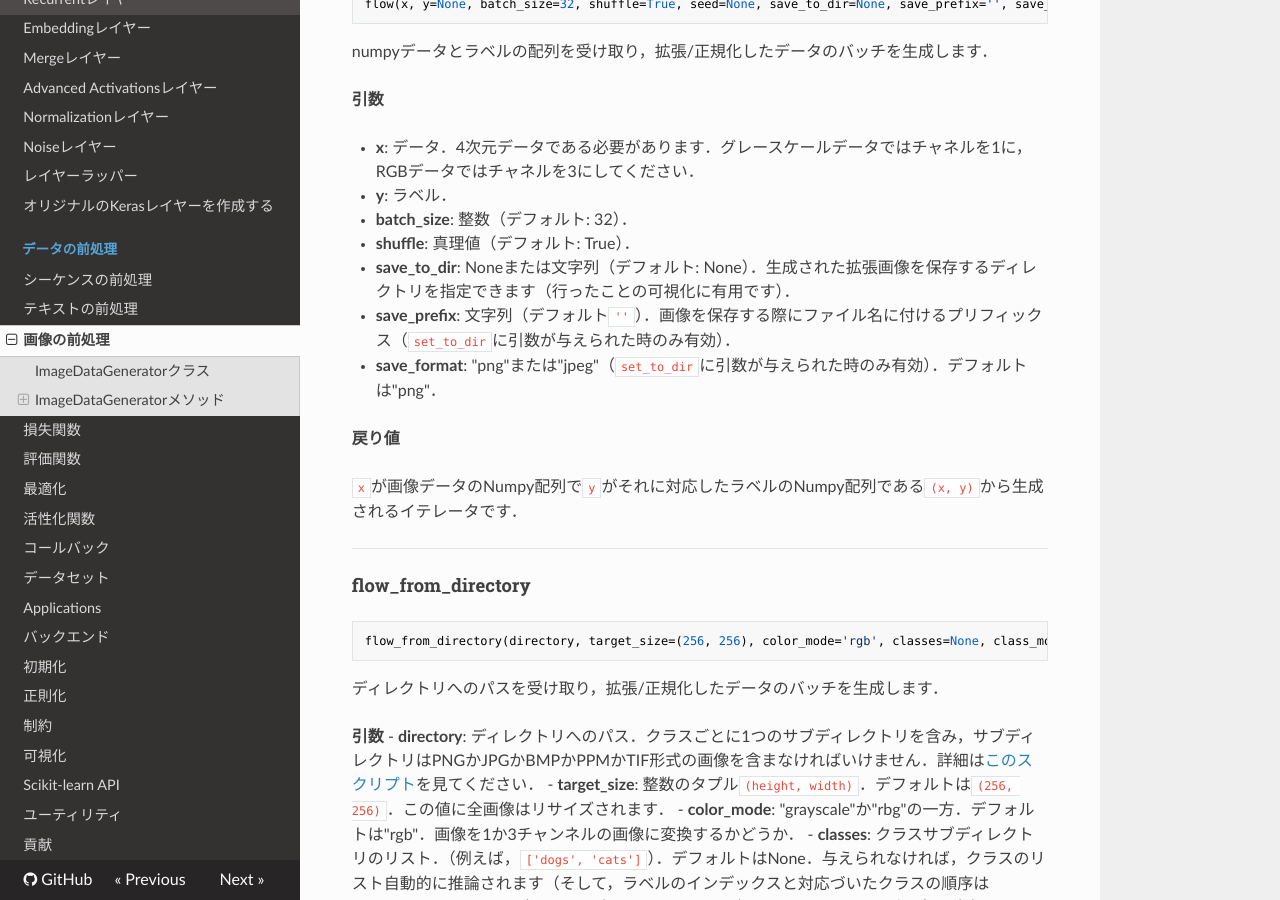
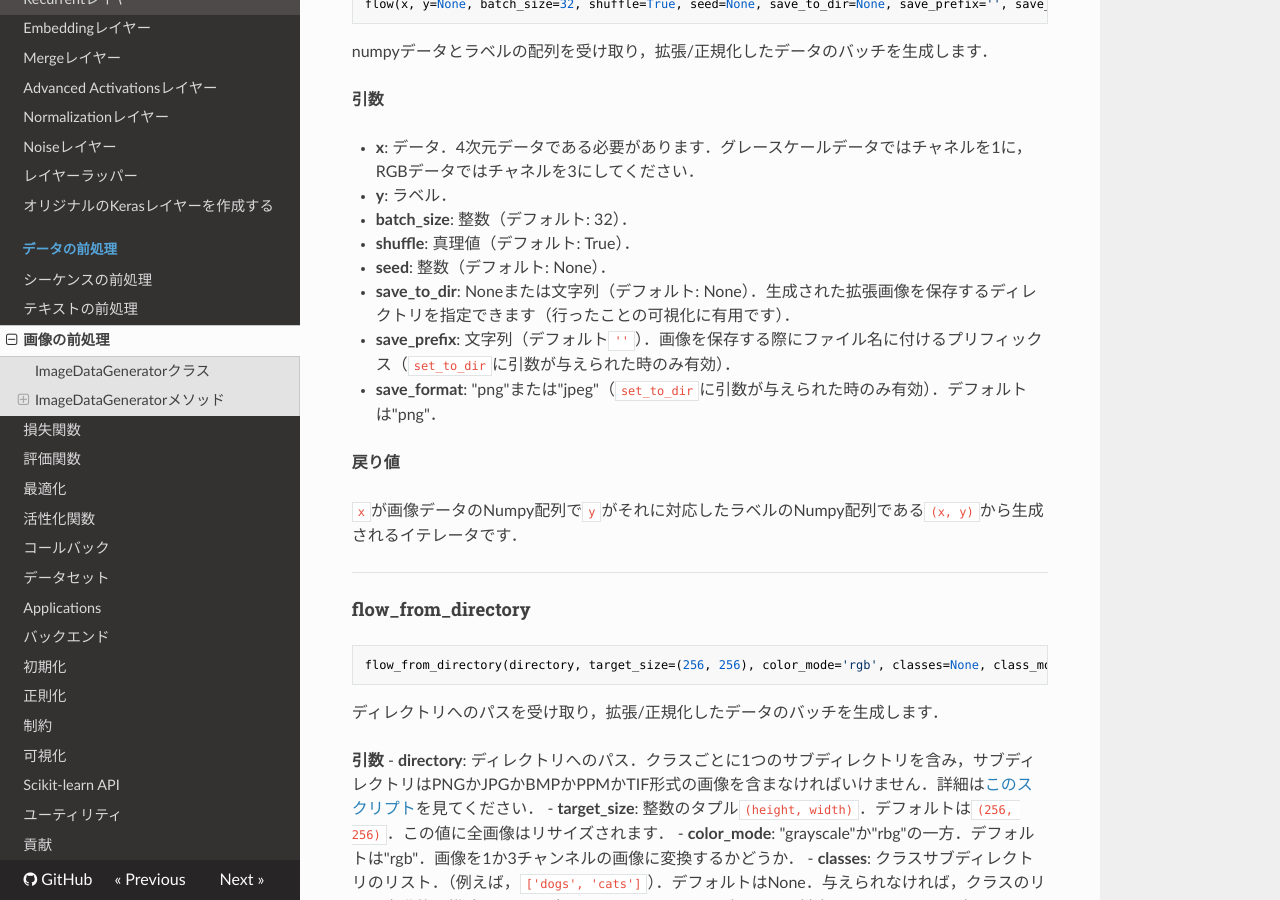
Before and after one commit to keras-team/keras-docs-ja, an MkDocs documentation site: the page built from sources/preprocessing/image.md, in a window 1280 px wide and 900 px high, scrolled down 3396 px. Built offline with MkDocs 1.6.1, drawn with Linux system fonts in a browser that asks for light colours; nearby versions of some CDN libraries; old or Windows-style settings are respelled for this version of MkDocs.

Commit message:
add argument and description

```diff
--- a/sources/preprocessing/image.md
+++ b/sources/preprocessing/image.md
@@ -177,6 +177,7 @@ __引数__
 - __y__: ラベル．
 - __batch_size__: 整数（デフォルト: 32）．
 - __shuffle__: 真理値（デフォルト: True）．
+- __seed__: 整数（デフォルト: None）．
 - __save_to_dir__: Noneまたは文字列（デフォルト: None）．生成された拡張画像を保存するディレクトリを指定できます（行ったことの可視化に有用です）．
 - __save_prefix__: 文字列（デフォルト`''`）．画像を保存する際にファイル名に付けるプリフィックス（`set_to_dir`に引数が与えられた時のみ有効）．
 - __save_format__: "png"または"jpeg"（`set_to_dir`に引数が与えられた時のみ有効）．デフォルトは"png"．
```
